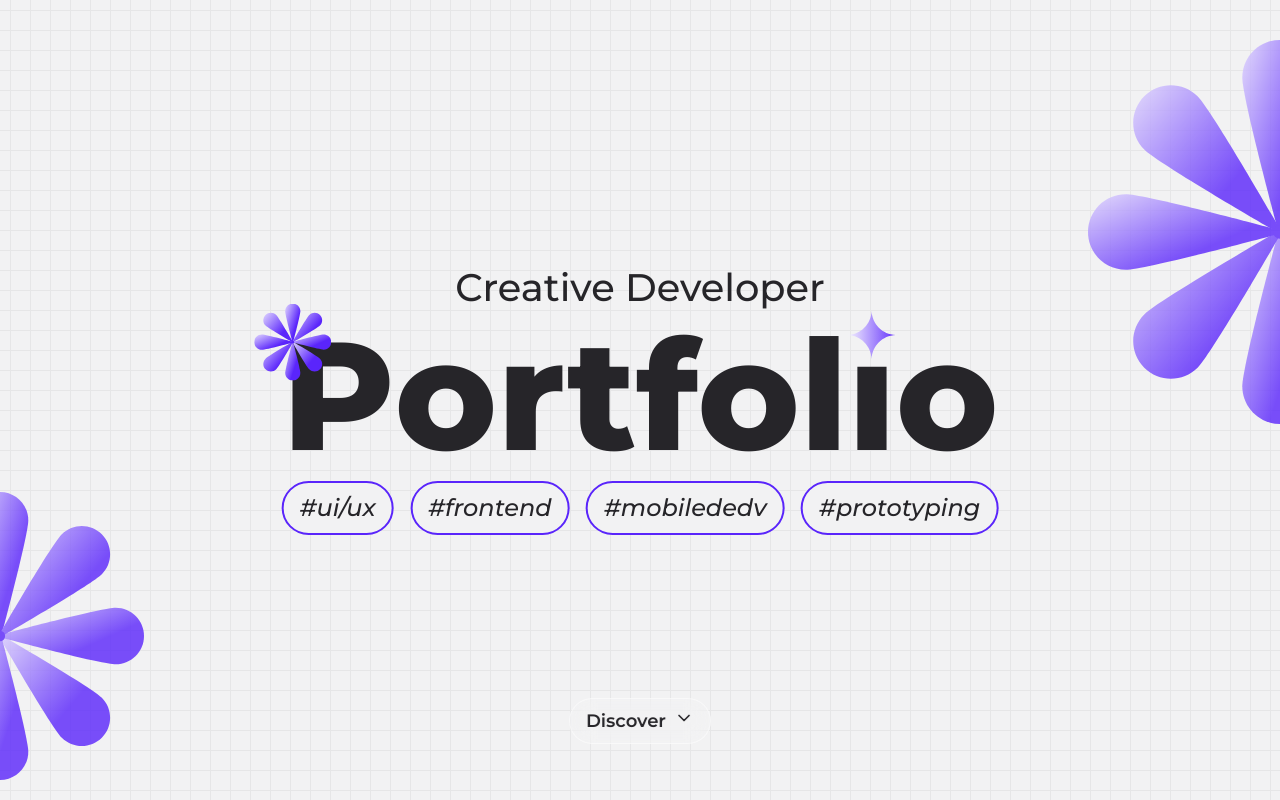
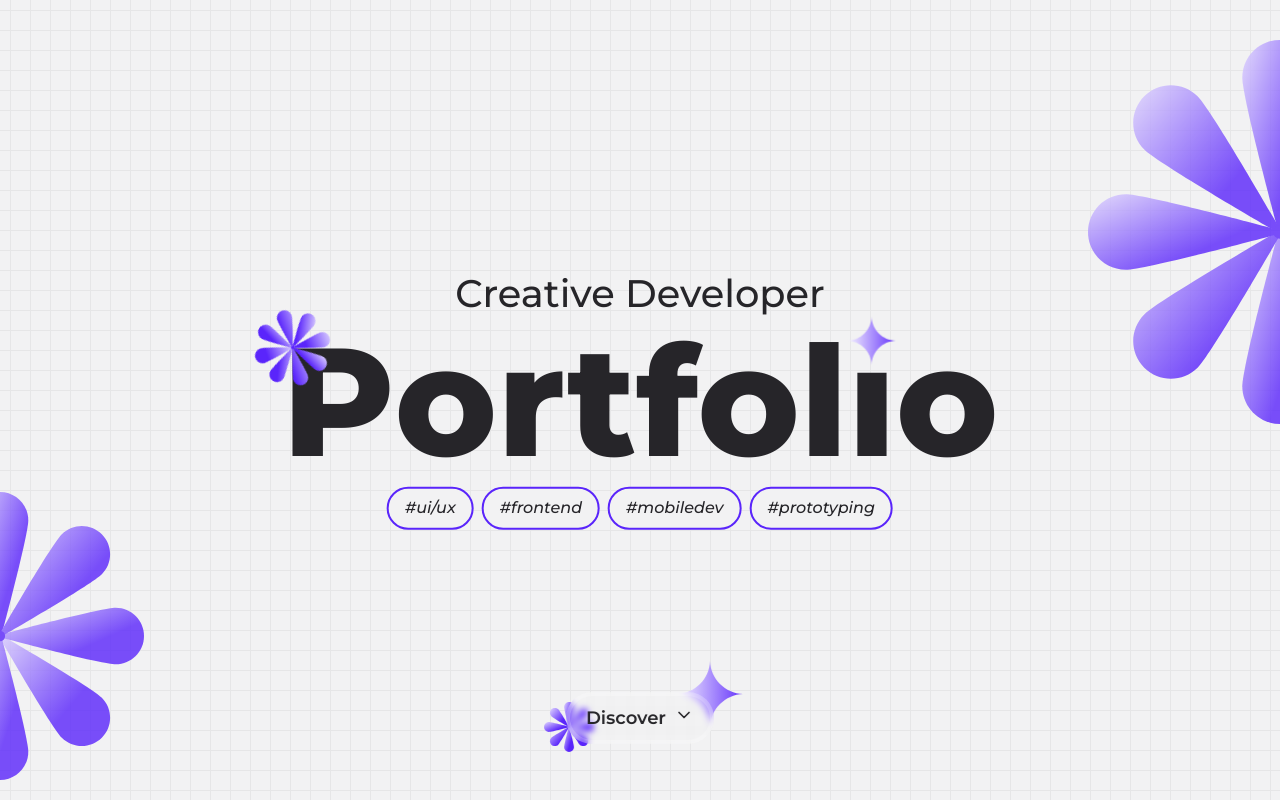
Before and after one commit to 5hurik41/Portfolio-Arabefam, a Vue app: page / in a window 1280 px wide. Shown: the top 800 px of the page. Built offline with nearby package versions, Linux system fonts and the light colour scheme; the HTML template or start-up script is replaced by a standard one.

Commit message:
ui: animate assets and fix button glassmorphism effect :art:

```diff
--- a/src/components/sections/HeroSection.vue
+++ b/src/components/sections/HeroSection.vue
@@ -1,4 +1,6 @@
 <script setup lang="ts">
+import flower from '../../assets/flower.svg'
+import star from '../../assets/star.svg'
 import Button from '../ui/Button.vue'
 import Flower from '../ui/Flower.vue'
 import Grid from '../ui/Grid.vue'
@@ -6,11 +8,17 @@ import HeroTitle from '../ui/HeroTitle.vue'
 </script>
 
 <template>
+  <section class="w-full h-full">
     <Grid />
     <Flower class="w-52 md:w-64 lg:w-72 absolute bottom-5 left-0 -translate-x-1/2 opacity-80" />
     <Flower class="w-60 md:w-80 lg:w-96 absolute top-10 right-0 translate-x-1/2 opacity-80" />
     <HeroTitle />
     <footer class="absolute bottom-14 left-1/2 -translate-x-1/2">
-    <Button />
+      <div class="relative">
+        <Button class="relative z-10" />
+        <img :src="flower" class="absolute z-0 top-[20%] left-[-15%] w-12.5" />
+        <img :src="star" class="absolute z-0 top-[-60%] right-[-20%] w-16.5" />
+      </div>
     </footer>
+  </section>
 </template>
--- a/src/components/ui/Button.vue
+++ b/src/components/ui/Button.vue
@@ -2,7 +2,7 @@
 
 <template>
   <button
-    class="flex gap-2 justify-center items-center text-lg font-semibold px-4 py-2 bg-white/10 backdrop-blur-md border border-white/50 rounded-full"
+    class="flex gap-2 justify-center items-center text-lg font-semibold px-4 py-2 bg-white/5 backdrop-blur-[3px] border-4 border-white/20 rounded-full"
   >
     <span> Discover </span>
     <svg
--- a/src/components/ui/HeroTitle.vue
+++ b/src/components/ui/HeroTitle.vue
@@ -3,7 +3,7 @@ import flower from '../../assets/flower.svg'
 import star from '../../assets/star.svg'
 import Tag from './Tag.vue'
 
-const tags = ['ui/ux', 'frontend', 'mobilededv', 'prototyping']
+const tags = ['ui/ux', 'frontend', 'mobiledev', 'prototyping']
 </script>
 
 <template>
@@ -16,7 +16,7 @@ const tags = ['ui/ux', 'frontend', 'mobilededv', 'prototyping']
         P
         <img
           :src="flower"
-          class="absolute top-[15%] left-[10%] w-[0.5em] -translate-x-1/2 -translate-y-1/2"
+          class="absolute top-[15%] left-[10%] w-[0.5em] -translate-x-1/2 -translate-y-1/2 animate-[spin_15s_linear_infinite]"
         />
       </span>
 
@@ -24,10 +24,13 @@ const tags = ['ui/ux', 'frontend', 'mobilededv', 'prototyping']
 
       <span class="relative inline-block">
         ı
-        <img :src="star" class="absolute -top-2 left-1/2 -translate-x-1/2 w-[0.4em]" /> </span
+        <img
+          :src="star"
+          class="absolute -top-2 left-1/2 -translate-x-1/2 w-[0.4em] animate-[bounce_2s_linear_infinite]"
+        /> </span
       >o
     </div>
-    <footer class="flex gap-2 justify-between w-full">
+    <footer class="flex gap-2 justify-center w-full">
       <Tag v-for="(tag, index) in tags" :tagname="tag" :key="index" />
     </footer>
   </div>
--- a/src/components/ui/Tag.vue
+++ b/src/components/ui/Tag.vue
@@ -6,7 +6,7 @@ defineProps({
 
 <template>
   <div
-    class="px-4 py-2 border-2 border-brand-primary text-sm md:text-[1.5em] rounded-full italic font-medium bg-brand-background"
+    class="px-4 py-2 border-2 border-brand-primary text-sm md:text-[1em] rounded-full italic font-medium bg-brand-background"
   >
     #{{ tagname }}
   </div>
```
Lines whose indentation alone changed are shown as unchanged.
